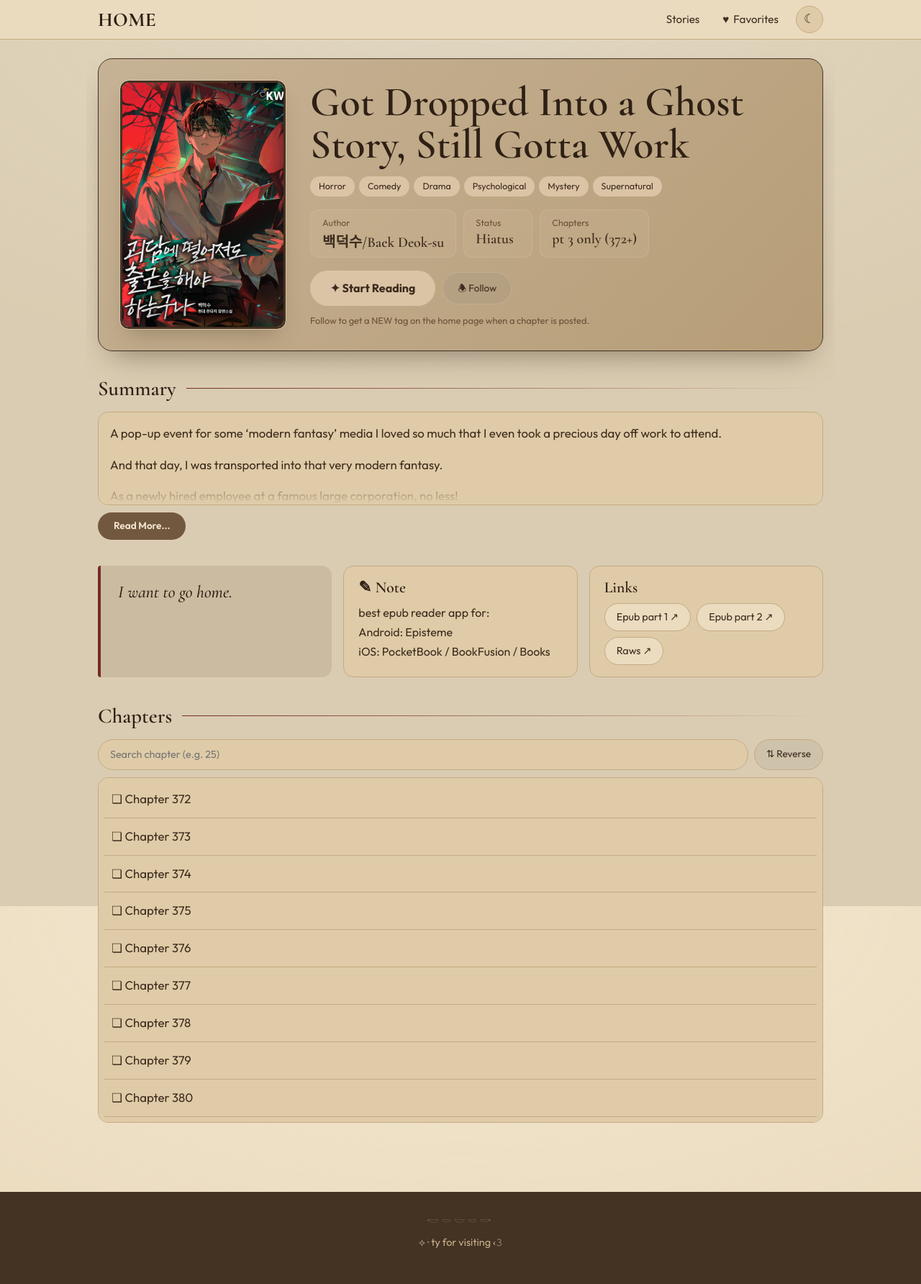
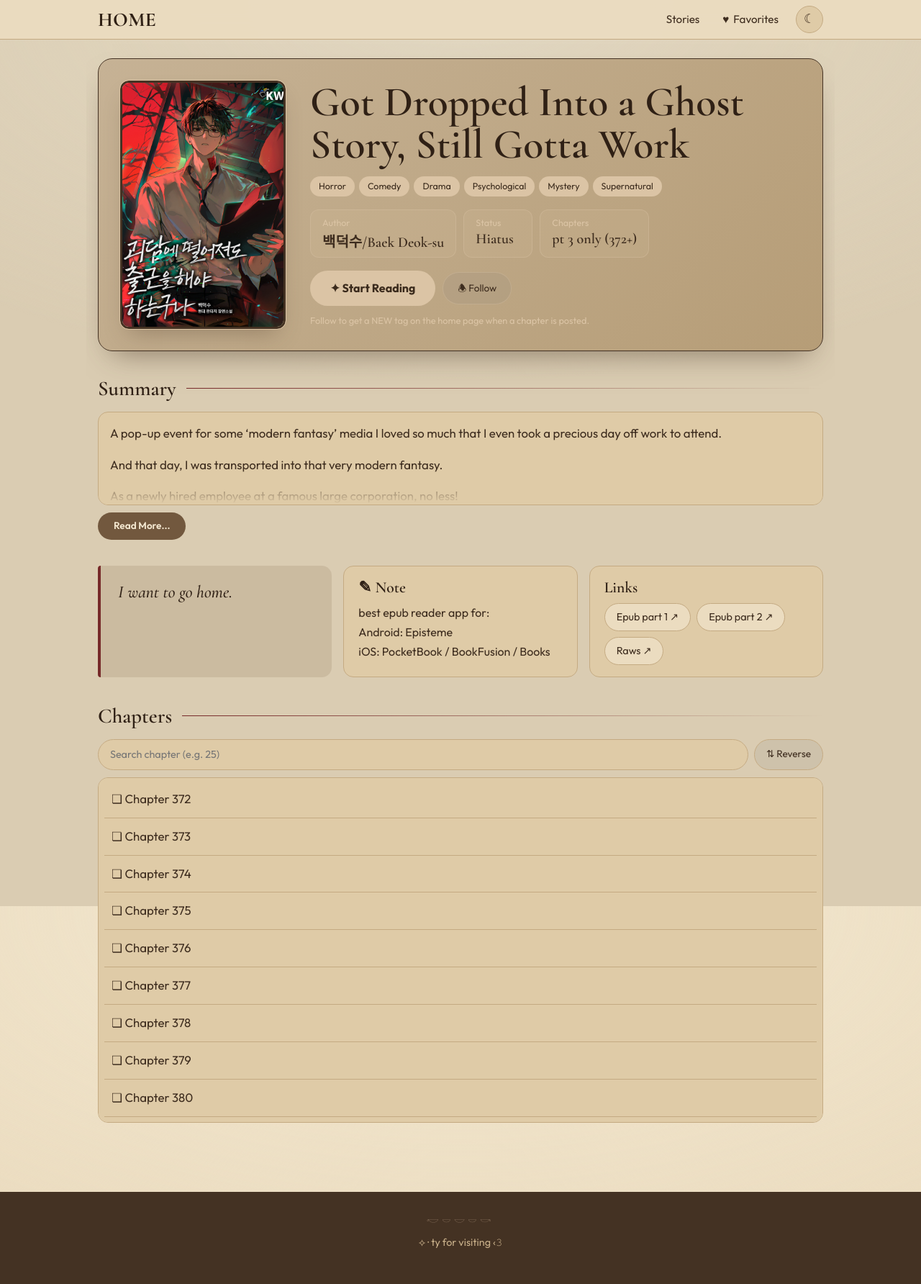
Before and after one commit to soleumn/soleumn.github.io, a Jekyll site: the page built from _novels/gsgw.md, in a window 1280 px wide. Shown: the whole page at 72% size. Built offline with Jekyll 4.4.1, drawn with Linux system fonts in a browser that asks for light colours.

Commit message:
Update site.css

```diff
--- a/assets/css/site.css
+++ b/assets/css/site.css
@@ -320,7 +320,7 @@ html[data-site-theme="light"] .novel-hero {
   box-shadow: 0 20px 40px -20px rgba(68, 50, 35, .6);
   --texto-principal: #3d2c1e;
   --texto-titulo: #2f2015;
-  --texto-secundario: #6b5238;
+  --texto-secundario: #dbc4a5;
   --detalhe-accent: #dbc4a5;
   --detalhe-hover: #f0e0c6;
   --on-accent: #3a2a1c;
```
